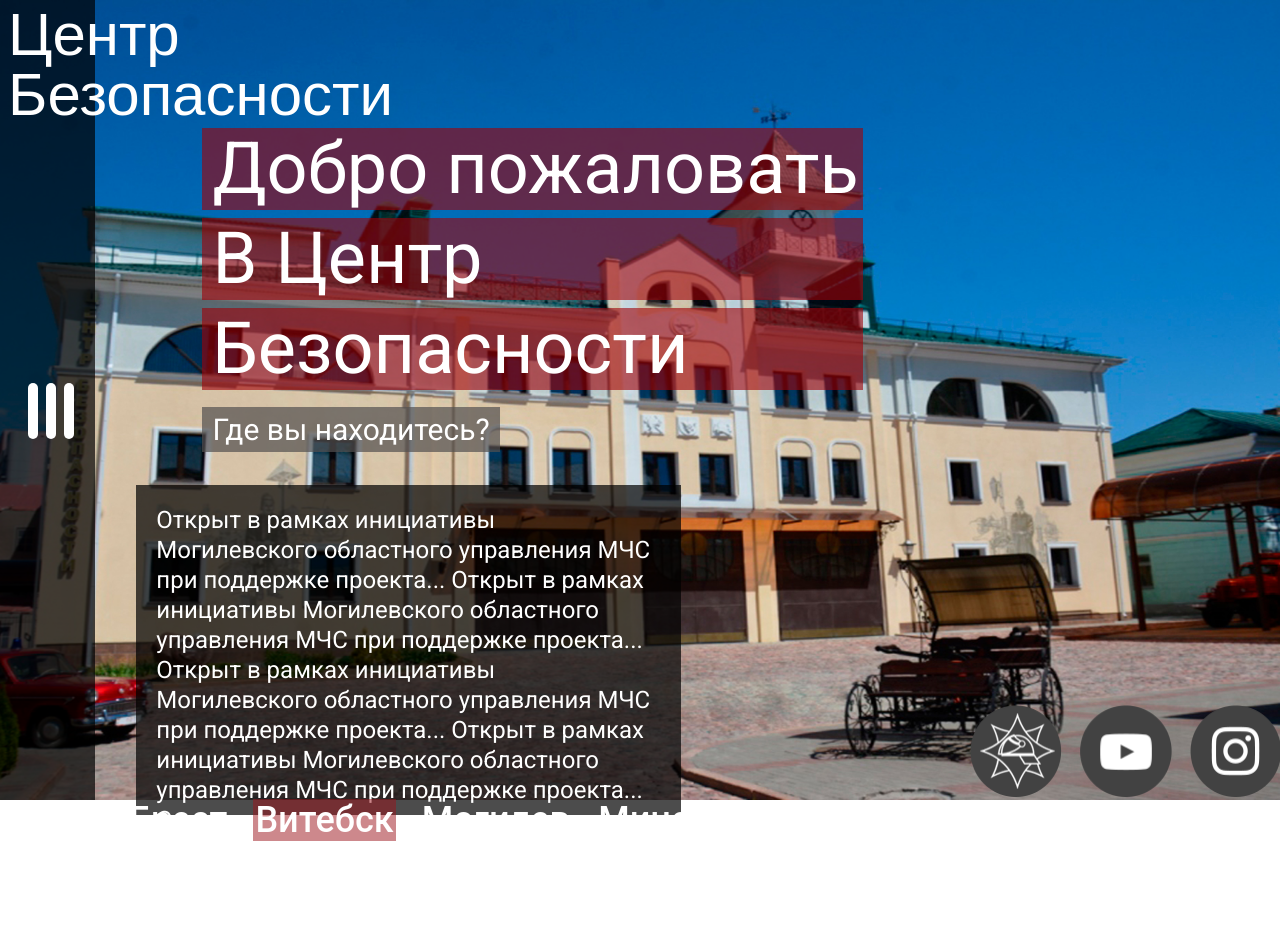
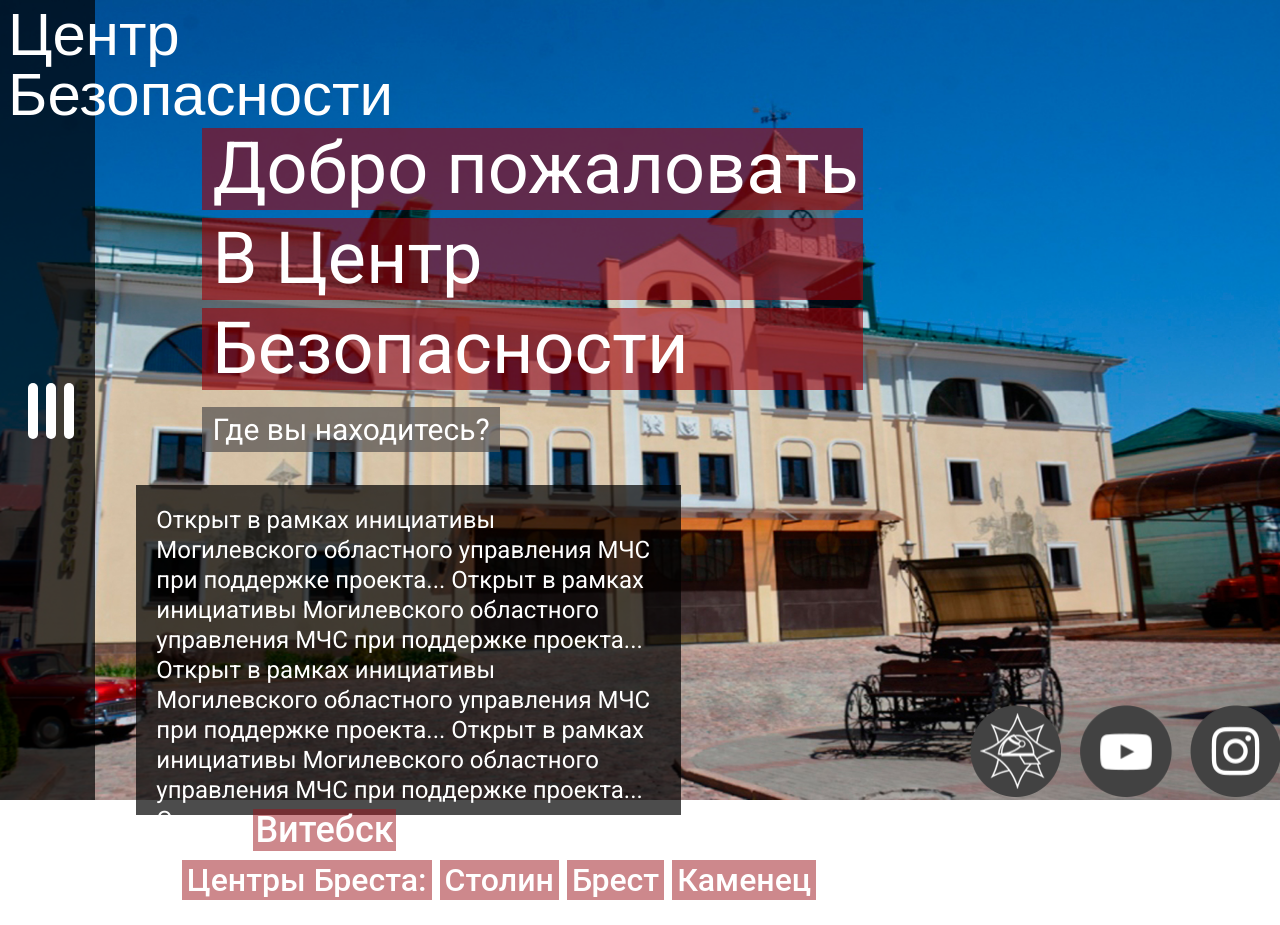
Before and after one commit to Vadimohka/FrontEnd2020, a plain HTML site: page index.html in a window 1280 px wide. Drawn offline with nearby package versions, Linux system fonts and the light colour scheme.

Commit message:
add: center now dynamically changing after pressing buttons

```diff
--- a/index.html
+++ b/index.html
@@ -25,11 +25,13 @@
                     $(".menu-wrap").css({"z-index": "3"});
                     $(".bad-toggle").trigger('click');
                     $(".swiper-pagination").css({ "z-index": "2" });
+                    $(".region-links").css({"z-index": "2"})
                 }
                 else {
                     $(".menu-wrap").css({"z-index": "1"})
                     $(".bad-toggle").trigger('click');
                     $(".swiper-pagination").css({ "z-index": "10" });
+                    $(".region-links").css({"z-index": "10"})
                 }
             })
         })
@@ -272,6 +274,47 @@
             <!-- If we need pagination -->
             <div class="swiper-pagination"></div>
         </div>
+        <div class="region-links">
+            <div id="Brest" class="region-link">
+                <p>Центры Бреста:</p>
+                <p>Столин</p>
+                <p>Брест</p>
+                <p>Каменец</p>
+            </div>
+           <div id="Vitebsk" class="region-link" style="display: none;">
+                <p>Центры Витебска:</p>
+                <p>Барань</p>
+                <p>Витебск</p>
+                <p>Новополоцк</p>
+            </div>
+            <div id="Mogilev" class="region-link Mogilev" style="display: none;">
+                <p>Центры Могилева:</p>
+                <p>Столин</p>
+                <p>Брест</p>
+                <p>Каменец</p>
+            </div>
+            <div id="Minsk" class="region-link Minsk" style="display: none;">
+                <p>Центры Минска:</p>
+                <p>Олешева</p>
+            </div>
+            <div id="Grodno" class="region-link Grodno" style="display: none;">
+                <p>Центры Гродно:</p>
+                <p>Лида</p>
+                <p>Гродно</p>
+            </div>
+            <div id="Gomel" class="region-link Gomel" style="display: none;">
+                <p>Центры Гомеля:</p>
+                <p>Лицей УГЗ</p>
+                <p>Гомель</p>
+                <p>Мозырь</p>
+                <p>Жлобин</p>
+            </div>
+            <div id="Minskaya" class="region-link Minskaya" style="display: none;">
+                <p>Центры Минской области:</p>
+                <p>Борисов</p>
+                <p>Солигорск</p>
+            </div>
+        </div>
         <div class="social-links">
             <a class="social-link" href="https://www.github.com"><img src="./resources/img/MCHS.png" width="92"
                     height="92" alt="Сайт МЧС"></a>
@@ -283,6 +326,7 @@
     </section>
     <script type="text/javascript" src="js/swiper-bundle.min.js"></script>
     <script type="text/javascript" src="js/main.js"></script>
+    <script type="text/javascript" src="js/displayCity.js"></script>
 </body>
 
 </html>
--- /dev/null
+++ b/js/displayCity.js
@@ -0,0 +1,73 @@
+function displayCity(city){
+    let displayed = false;
+    if(displayed){
+        displayed=false;
+    }
+    else{
+        displayed=true;
+        if(city==="BrestCity"){
+            document.getElementById('Brest').style.display = "block";
+            document.getElementById('Vitebsk').style.display = "none";
+            document.getElementById('Mogilev').style.display = "none";
+            document.getElementById('Minsk').style.display = "none";
+            document.getElementById('Grodno').style.display = "none";
+            document.getElementById('Gomel').style.display = "none";
+            document.getElementById('Minskaya').style.display = "none";
+        }
+        else if(city==="VitebskCity"){
+            document.getElementById('Brest').style.display = "none";
+            document.getElementById('Vitebsk').style.display = "block";
+            document.getElementById('Mogilev').style.display = "none";
+            document.getElementById('Minsk').style.display = "none";
+            document.getElementById('Grodno').style.display = "none";
+            document.getElementById('Gomel').style.display = "none";
+            document.getElementById('Minskaya').style.display = "none";
+        }
+        else if(city==="MogilevCity"){
+            document.getElementById('Brest').style.display = "none";
+            document.getElementById('Vitebsk').style.display = "none";
+            document.getElementById('Mogilev').style.display = "block";
+            document.getElementById('Minsk').style.display = "none";
+            document.getElementById('Grodno').style.display = "none";
+            document.getElementById('Gomel').style.display = "none";
+            document.getElementById('Minskaya').style.display = "none";
+        }
+        else if(city==="MinskCity"){
+            document.getElementById('Brest').style.display = "none";
+            document.getElementById('Vitebsk').style.display = "none";
+            document.getElementById('Mogilev').style.display = "none";
+            document.getElementById('Minsk').style.display = "block";
+            document.getElementById('Grodno').style.display = "none";
+            document.getElementById('Gomel').style.display = "none";
+            document.getElementById('Minskaya').style.display = "none";
+        }
+        else if(city==="GrodnoCity"){
+            document.getElementById('Brest').style.display = "none";
+            document.getElementById('Vitebsk').style.display = "none";
+            document.getElementById('Mogilev').style.display = "none";
+            document.getElementById('Minsk').style.display = "none";
+            document.getElementById('Grodno').style.display = "block";
+            document.getElementById('Gomel').style.display = "none";
+            document.getElementById('Minskaya').style.display = "none";
+        }
+        else if(city==="GomelCity"){
+            document.getElementById('Brest').style.display = "none";
+            document.getElementById('Vitebsk').style.display = "none";
+            document.getElementById('Mogilev').style.display = "none";
+            document.getElementById('Minsk').style.display = "none";
+            document.getElementById('Grodno').style.display = "none";
+            document.getElementById('Gomel').style.display = "block";
+            document.getElementById('Minskaya').style.display = "none";
+        }
+        else if(city==="MinskayaObl"){
+            document.getElementById('Brest').style.display = "none";
+            document.getElementById('Vitebsk').style.display = "none";
+            document.getElementById('Mogilev').style.display = "none";
+            document.getElementById('Minsk').style.display = "none";
+            document.getElementById('Grodno').style.display = "none";
+            document.getElementById('Gomel').style.display = "none";
+            document.getElementById('Minskaya').style.display = "block";
+        }
+    }
+    console.log('clicked');
+}
--- a/js/main.js
+++ b/js/main.js
@@ -1,4 +1,5 @@
 var menu = ['Брест', 'Витебск', 'Могилев', 'Минск', 'Гродно', 'Гомель', 'Минская']
+var engmenu = ['BrestCity', 'VitebskCity', 'MogilevCity', 'MinskCity', 'GrodnoCity', 'GomelCity', 'MinskayaObl']
 var mySwiper = new Swiper('.swiper-container', {
   // Optional parameters
   speed: 1500,
@@ -14,7 +15,7 @@ var mySwiper = new Swiper('.swiper-container', {
     el: '.swiper-pagination',
     clickable: true,
       renderBullet: function (index, className) {
-        return '<span class="' + className + '">' + (menu[index]) + '</span>';
+        return '<span class="' + className + '" onclick=displayCity(this.id) ' + 'id="' + (engmenu[index]) + '">' + (menu[index]) + '</span>';
       },
   },
 
--- a/styles/styles.css
+++ b/styles/styles.css
@@ -277,7 +277,7 @@ body {
 
 .content {
     padding-left: 10.65%;
-    padding-top: 21.5%;
+    padding-top: 17.5%;
 }
 
 .logo{
@@ -346,13 +346,6 @@ body {
     font-size: 30px;
     padding: 5px 10px;
     background-color: rgba(83, 80, 80, 0.7);
-}
-
-.swiper-pagination {
-    position: relative;
-    display: inline-block;
-    width: 100%;
-    margin-bottom: -5px;
 }
 
 .swiper-pagination-bullet {
@@ -473,6 +466,32 @@ body {
     font-size: 48px;
     text-decoration: none;
     transition: color 0.4s ease;
+}
+
+/* ----- region links ---- */
+.region-links{
+    position: relative;
+    display: inline-block;
+    padding-left: 14.2%;
+    z-index: 4;
+}
+
+.region-link{
+    font-family: 'Roboto medium';
+    color: white !important;
+    font-size: 32px;
+    border-radius: 0;
+    width: auto;
+    text-align: left;
+    line-height: 30px;
+    color: #000;
+    opacity: 1;
+}
+
+.region-link > p{
+    display: inline-block;
+    background: var(--swiper-pagination-color,var(--swiper-theme-color));
+    padding: 5px 5px;
 }
 /* ----- media ----- */
 
```
Also changed, not shown: testfile.html (added, +67 -0 lines), styles/swiper-bundle.min.css.
